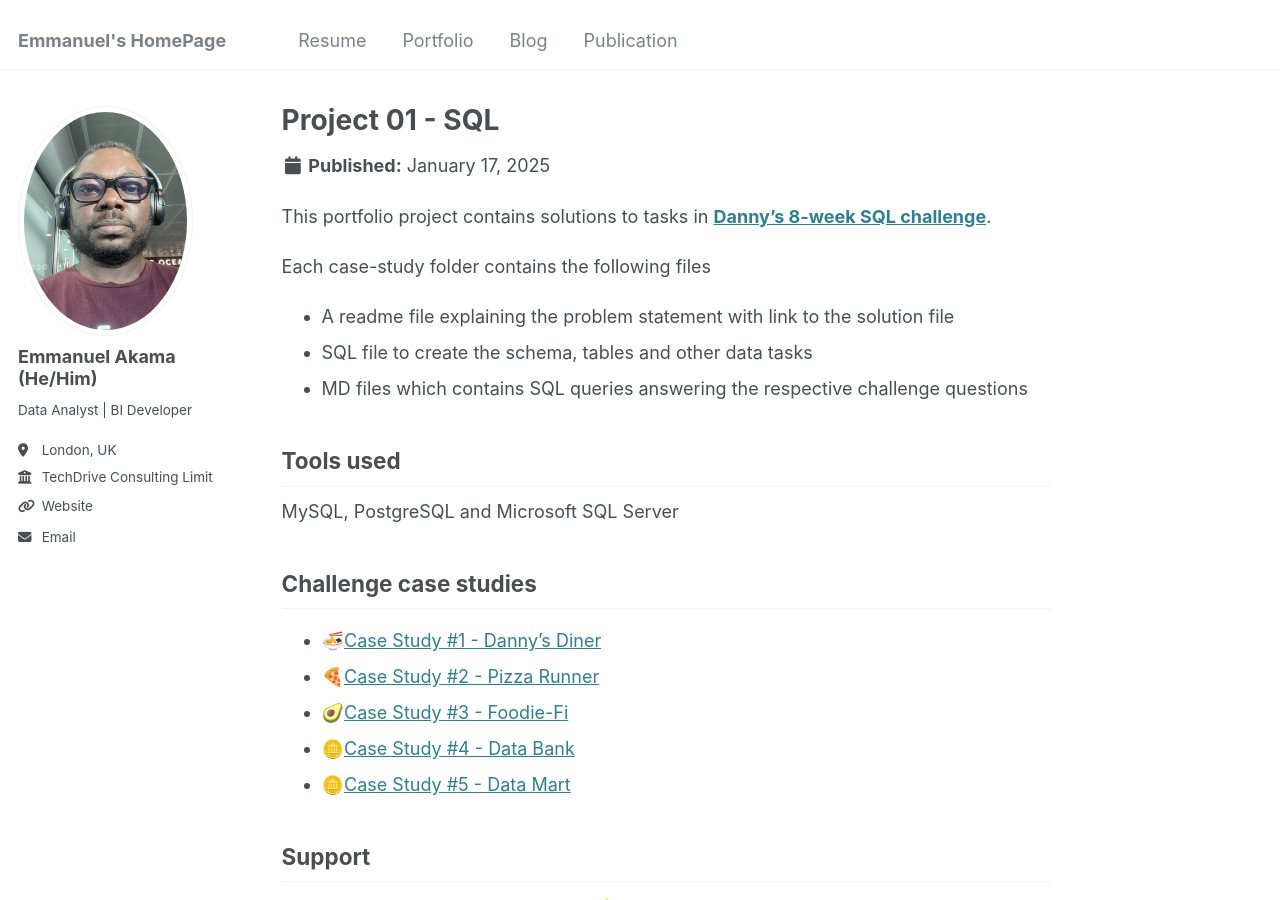
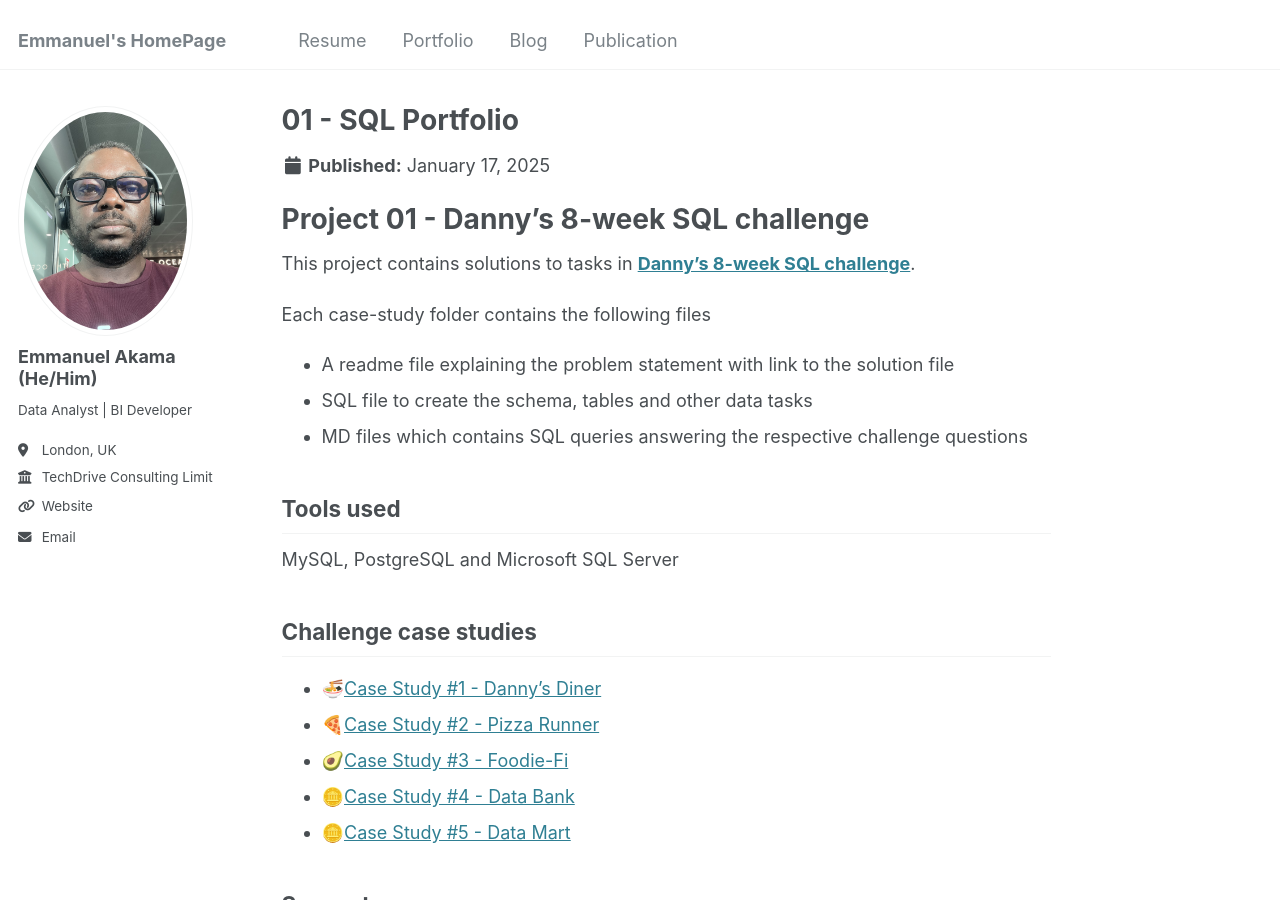
Before and after one commit to Akama-EO/Akama-EO.github.io, a Jekyll site: the page built from _portfolio/portfolio-1.md, in a window 1280 px wide and 900 px high. Built offline with Jekyll 4.4.1, drawn with Linux system fonts in a browser that asks for light colours; part of the change alters nothing that is shown.

Commit message:
Update portfolio-1.md

```diff
--- a/_portfolio/portfolio-1.md
+++ b/_portfolio/portfolio-1.md
@@ -1,10 +1,11 @@
 ---
-title: "Project 01 - SQL"
-excerpt: "Danny Ma's 8-week SQL challange<br/>"
+title: "01 - SQL Portfolio"
+excerpt: "This section contain projects completed with popular SQL tools, such as MySQL, PostgreSQL and Microsoft SQL Server<br/><img src='/images/portfolio-01.jpeg'>"
 collection: portfolio
 ---
 
-This portfolio project contains solutions to tasks in **[Danny's 8-week SQL challenge](https://8weeksqlchallenge.com)**.
+# Project 01 - Danny's 8-week SQL challenge
+This project contains solutions to tasks in **[Danny's 8-week SQL challenge](https://8weeksqlchallenge.com)**.
 
 Each case-study folder contains the following files
 - A readme file explaining the problem statement with link to the solution file
```
